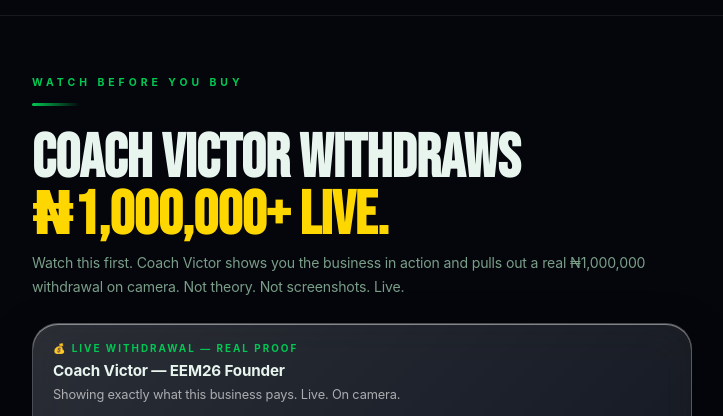
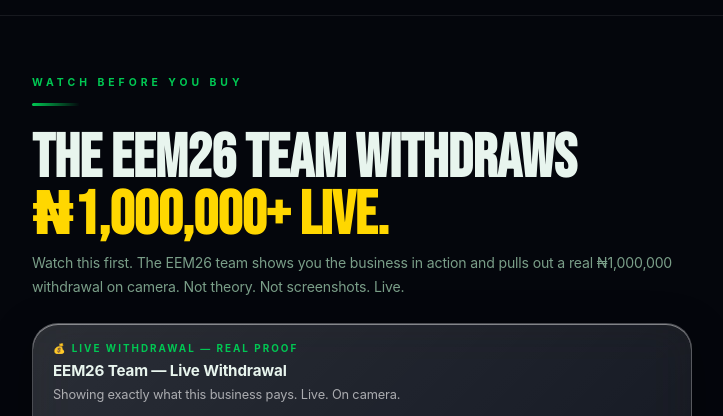
Before and after one commit to SkillForge-Stack/EEM26page, a plain HTML site: page index.html in a window 1280 px wide. Shown: the part 1188-1604 px from the top of the page, without its empty margins (278-1001 px from the left). Drawn offline with Linux system fonts and the light colour scheme; grey boxes are pictures that could not be loaded.

Commit message:
Update sales page

```diff
--- a/index.html
+++ b/index.html
@@ -426,12 +426,12 @@ nav{
 <div class="video-section">
   <div class="section-tag reveal">Watch Before You Buy</div>
   <div class="divider-line reveal"></div>
-  <h2 class="section-title reveal">Coach Victor Withdraws<br><span>₦1,000,000+ Live.</span></h2>
-  <p class="reveal" style="color:var(--muted);font-size:.88rem;line-height:1.7;margin-bottom:24px">Watch this first. Coach Victor shows you the business in action and pulls out a real ₦1,000,000 withdrawal on camera. Not theory. Not screenshots. Live.</p>
+  <h2 class="section-title reveal">The EEM26 Team Withdraws<br><span>₦1,000,000+ Live.</span></h2>
+  <p class="reveal" style="color:var(--muted);font-size:.88rem;line-height:1.7;margin-bottom:24px">Watch this first. The EEM26 team shows you the business in action and pulls out a real ₦1,000,000 withdrawal on camera. Not theory. Not screenshots. Live.</p>
   <div class="video-card reveal">
     <div class="vc-top">
       <div class="vc-label">💰 Live Withdrawal — Real Proof</div>
-      <div class="vc-title">Coach Victor — EEM26 Founder</div>
+      <div class="vc-title">EEM26 Team — Live Withdrawal</div>
       <div class="vc-sub">Showing exactly what this business pays. Live. On camera.</div>
     </div>
     <div class="vf-wide"><iframe src="https://www.youtube.com/embed/Xp1q8xigFO8" allowfullscreen allow="autoplay; encrypted-media; picture-in-picture" loading="lazy"></iframe></div>
@@ -621,7 +621,7 @@ nav{
   <h2 class="section-title reveal">Your 4 Personal <span>Coaches</span></h2>
   <p class="reveal" style="color:var(--muted);font-size:.88rem;line-height:1.7;max-width:500px">This is what makes Tech Stack different. You don't figure it out alone. Four real coaches work with you personally until you're making money.</p>
   <div class="coaches-grid">
-    <div class="coach-card reveal"><div class="coach-av">V</div><div class="coach-role">Lead Coach</div><div class="coach-name">Coach Victor</div><div class="coach-desc">EEM26 founder. Oversees your entire setup from start to money.</div></div>
+    <div class="coach-card reveal"><div class="coach-av">E</div><div class="coach-role">Lead Coaches</div><div class="coach-name">EEM26 Team</div><div class="coach-desc">The EEM26 founding team. Oversees your entire setup from start to money.</div></div>
     <div class="coach-card reveal"><div class="coach-av">M</div><div class="coach-role">Coach 2</div><div class="coach-name">Michael Akazua</div><div class="coach-desc">Your SRE and AAM specialist. Configures your AI systems.</div></div>
     <div class="coach-card reveal"><div class="coach-av">E</div><div class="coach-role">Coach 3</div><div class="coach-name">Ego</div><div class="coach-desc">Integration expert. Connects all your systems step by step.</div></div>
     <div class="coach-card reveal"><div class="coach-av">T</div><div class="coach-role">Coach 4</div><div class="coach-name">Tochi Okpalauwaeke</div><div class="coach-desc">Ensures your full setup is complete and generating results.</div></div>
@@ -644,7 +644,7 @@ nav{
 <section class="final-section">
   <div class="proof-bar" style="margin-bottom:24px"><span class="live-dot"></span>You've Seen The Proof. You've Seen The Results.</div>
   <h2 class="reveal">WHAT ARE YOU<br><span>WAITING FOR?</span></h2>
-  <p class="final-sub reveal">Your coaches are ready. Your systems are waiting. Coach Victor already showed you what this business pays. The students above showed you it works. Now it's your turn.</p>
+  <p class="final-sub reveal">Your coaches are ready. Your systems are waiting. The EEM26 team already showed you what this business pays. The students above showed you it works. Now it's your turn.</p>
   <div class="timer-wrap reveal">
     <div class="timer-label">⏳ Link Expires In</div>
     <div class="timer-row">
```
